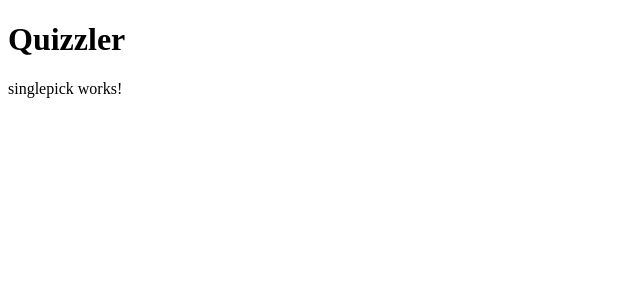
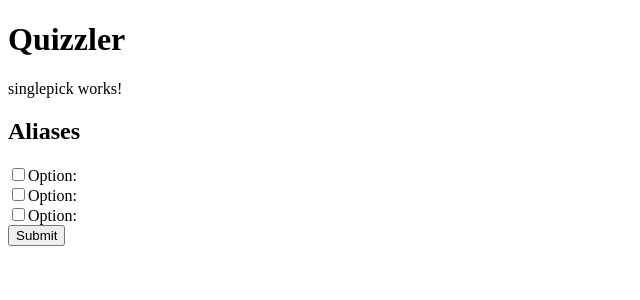
Before and after one commit to AndiKleini/quizzler, an Angular app in the folder ui/quizzler/: page / in a window 1280 px wide. Shown: the top 300 px of the page, without its empty margins (0-640 px from the left). Built offline with nearby package versions, Linux system fonts and the light colour scheme.

Commit message:
feature US_1: add first version of single pick form

```diff
--- a/ui/quizzler/src/app/singlepick/singlepick.component.html
+++ b/ui/quizzler/src/app/singlepick/singlepick.component.html
@@ -1 +1,14 @@
 <p>singlepick works!</p>
+<div [formGroup]="singlePickForm" >
+    <div formArrayName="options">
+        <h2>Aliases</h2>
+        @for (option of this.options.controls; track $index; let currIndex = $index) {
+            <div>
+                <input id="option-{{ currIndex }}" type="checkbox" [checked]="currIndex == selectedIndex"
+                    (click)="selectedIndex = currIndex" />
+                <label for="option-{{ currIndex }}">Option:</label>
+            </div>
+        }
+        <button type="button">Submit</button>
+    </div>
+</div>
--- a/ui/quizzler/src/app/singlepick/singlepick.component.ts
+++ b/ui/quizzler/src/app/singlepick/singlepick.component.ts
@@ -1,12 +1,28 @@
-import { Component } from '@angular/core';
+import { Component, OnInit } from '@angular/core';
+import {FormGroup, ReactiveFormsModule, FormBuilder, FormArray} from '@angular/forms';
 
 @Component({
   selector: 'quizzler-singlepick',
   standalone: true,
-  imports: [],
+  imports: [ ReactiveFormsModule ],
   templateUrl: './singlepick.component.html',
   styleUrl: './singlepick.component.css'
 })
-export class SinglepickComponent {
-
+export class SinglepickComponent implements OnInit  {
+  selectedIndex = -1;
+  singlePickForm: FormGroup;
+  constructor(private formBuilder: FormBuilder) {
+    this.singlePickForm = this.formBuilder.group( {
+      options: this.formBuilder.array([])
+    });
+  }
+  ngOnInit(): void {
+    // add for each option a line with a checkbox
+    this.options.push(this.formBuilder.control('0'));
+    this.options.push(this.formBuilder.control('1'));
+    this.options.push(this.formBuilder.control('2'));
+  }
+  get options() {
+    return this.singlePickForm.get('options') as FormArray;
+  }
 }
```
